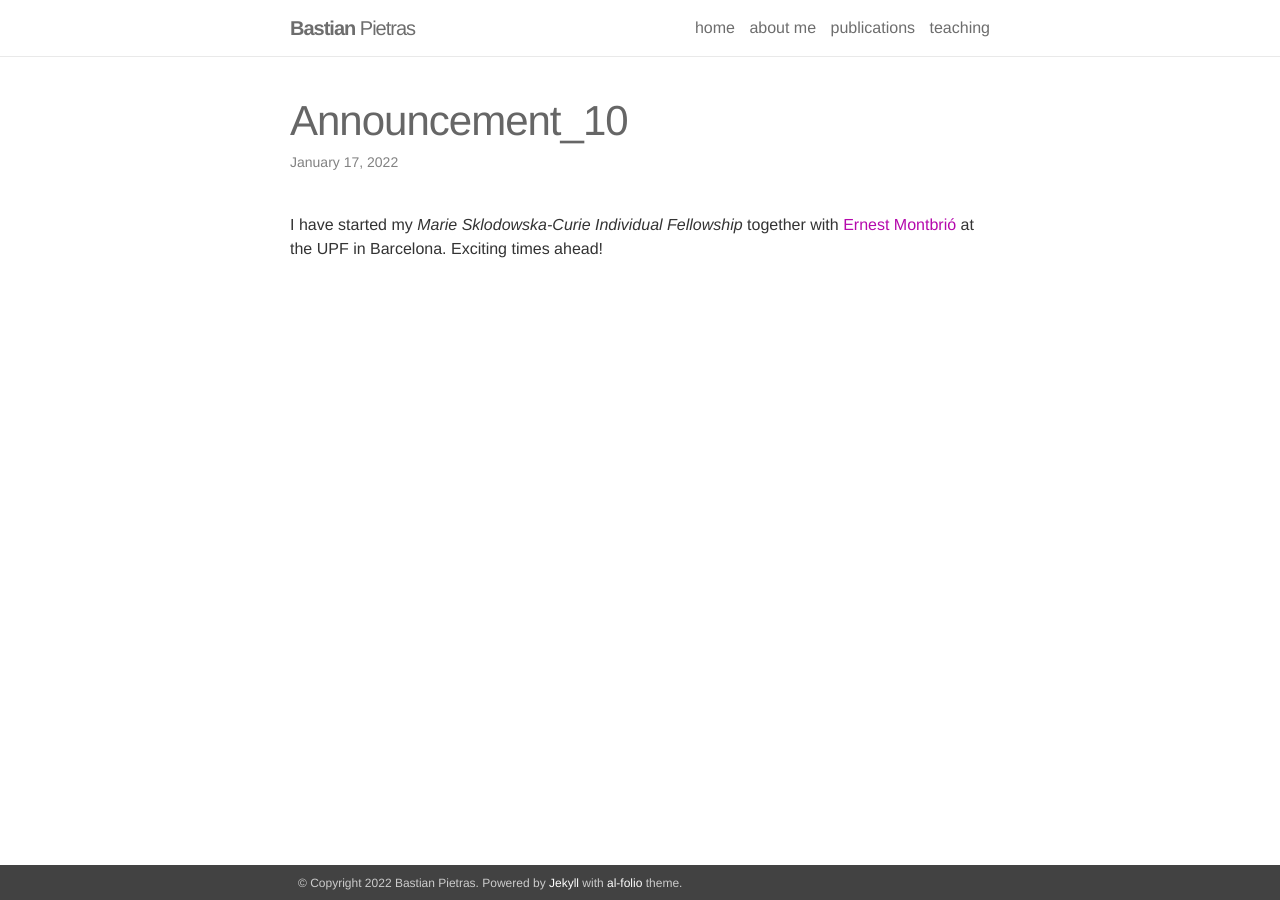
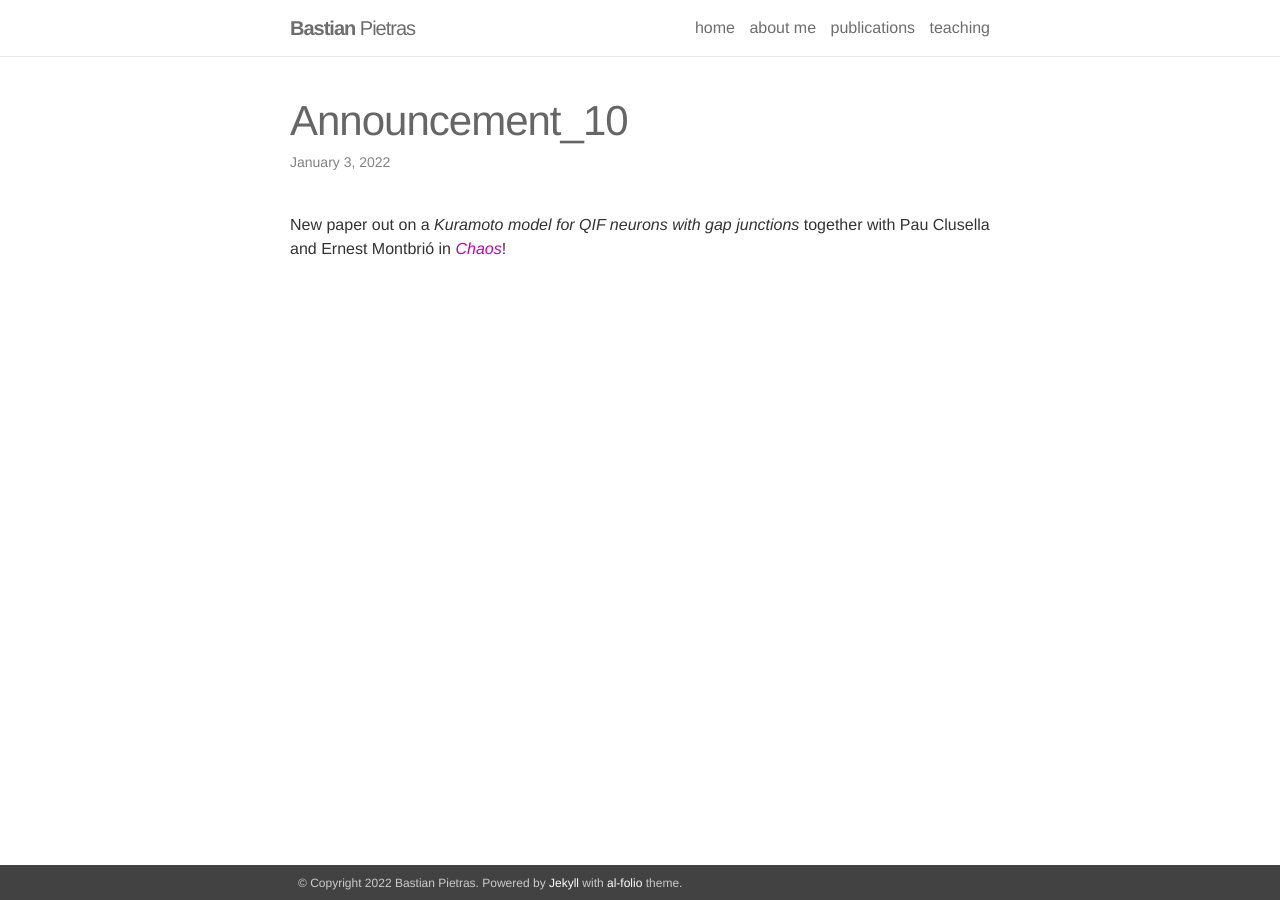
Before and after one commit to BastianPietras/bastianpietras.github.io, a Jekyll site: the page built from _news/announcement_10.md, in a window 1280 px wide. Built offline with Jekyll 4.4.1, drawn with Linux system fonts in a browser that asks for light colours.

Commit message:
Update announcement_10.md

```diff
--- a/_news/announcement_10.md
+++ b/_news/announcement_10.md
@@ -1,7 +1,7 @@
 ---
 layout: post
-date: 2022-01-17
+date: 2022-01-03
 inline: true
 ---
 
-I have started my _Marie Sklodowska-Curie Individual Fellowship_ together with [Ernest Montbri&oacute;](https://www.upf.edu/web/ernest-montbrio) at the UPF in Barcelona. Exciting times ahead!
+New paper out on a _Kuramoto model for QIF neurons with gap junctions_ together with Pau Clusella and Ernest Montbri&oacute; in [_Chaos_](https://aip.scitation.org/doi/full/10.1063/5.0075285)!
```
